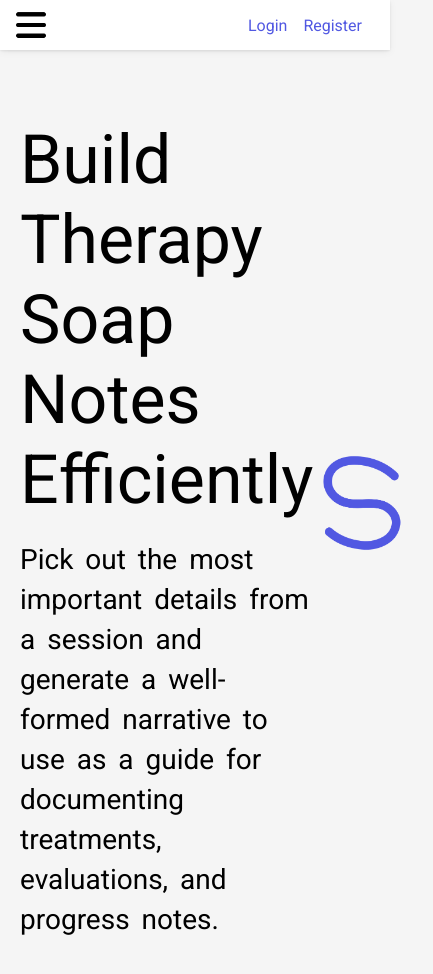
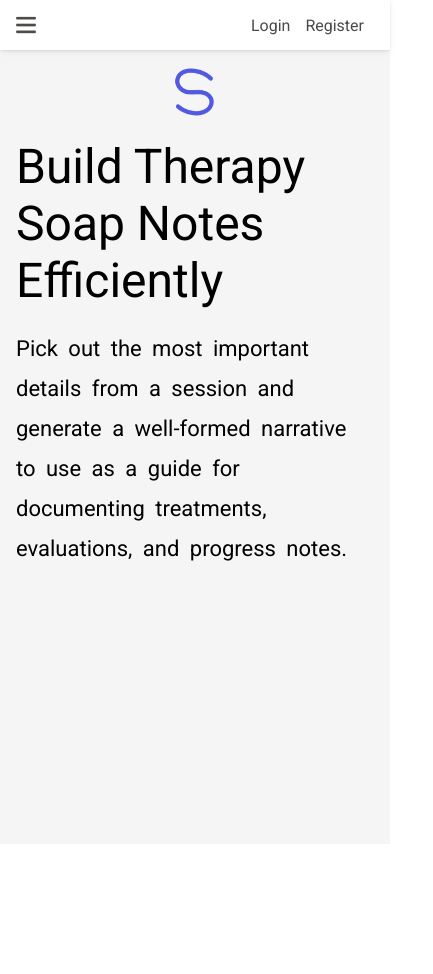
Before and after one commit to adorgan/soap-note, a React (Create React App) app in the folder client/: page / in a window 390 px wide. Shown: the top 974 px of the page, 433 px wide, since content can reach past the window. After the commit the page ends 844 px from the top, so only its background shows below. Built offline with nearby package versions, Linux system fonts and the light colour scheme; no server answers.

Commit message:
added more fluid mobile css, fixed hamburger side bar

```diff
--- a/client/src/App.css
+++ b/client/src/App.css
@@ -31,6 +31,7 @@ body {
   width: 200px;
   position: fixed;
   height: 100%;
+  z-index: 3;
   /* overflow: hidden; */
 }
 
@@ -106,11 +107,13 @@ body {
   background-color: white;
   position: fixed;
   display: block;
+  z-index: 4;
 
   /* margin-left: 200px; */
 }
 
 .hamburger {
+  filter: invert(31%) sepia(1%) saturate(2035%) hue-rotate(327deg) brightness(95%) contrast(99%);
   display: none;
 }
 
@@ -204,7 +207,6 @@ a {
   width: fit-content;
   padding-bottom: 5px;
   margin-bottom: 20px;
-  margin-top: 20px;
 }
 
 form {
@@ -370,7 +372,9 @@ fieldset {
 }
 
 /* My Notes */
-
+.all-notes-container {
+  padding: 20px;
+}
 .note-container {
   width: 75%;
   margin-bottom: 20px;
@@ -402,11 +406,11 @@ fieldset {
   align-items: center;
   justify-content: center;
   z-index: 2;
-  bottom: 20px;
-  right: 20px;
+  bottom: 16px;
+  right: 16px;
   background: #5158e2;
-  height: 50px;
-  width: 50px;
+  height: 56px;
+  width: 56px;
   color: white;
   border-radius: 30px;
   box-shadow: 0px 8px 16px 0px rgba(0, 0, 0, 0.3);
@@ -529,6 +533,11 @@ fieldset {
 }
 
 /* HOME */
+
+.home-icon-image{
+  width: 100px;
+}
+
 .home-title {
   font-size: 68px;
   margin-bottom: 20px;
@@ -570,18 +579,19 @@ fieldset {
 }
 
 .header-link {
-  color: #5158e2;
-  padding: 4px;
-  margin-right: 8px;
-  align-self: flex-end;
+  color: #4a4a4a;
+  padding: 5px;
+  align-self: center;
+  border-radius: 5px;
+  margin-right: 5px;
 }
 
 .header-link:hover {
-  color: #3b42c9;
+  background-color: #f5f5f5;
 }
 
 .hamburger {
-  width: 30px;
+  width: 20px;
 }
 
 .user-icon {
@@ -597,8 +607,7 @@ fieldset {
 #snackbar {
   visibility: hidden; /* Hidden by default. Visible on click */
   min-width: 250px; /* Set a default minimum width */
-
-  background-color: #333; /* Black background color */
+  background-color: rgb(75, 75, 75); /* Black background color */
   color: #fff; /* White text color */
   text-align: center; /* Centered text */
   border-radius: 2px; /* Rounded borders */
@@ -606,9 +615,10 @@ fieldset {
   position: fixed; /* Sit on top of the screen */
   z-index: 1; /* Add a z-index if needed */
   left: 50%; /* Center the snackbar */
-  bottom: 30px; /* 30px from the bottom */
+  bottom: 16px; /* 30px from the bottom */
   left: 50%;
   transform: translateX(-50%);
+  border-radius: 25px;
 }
 
 #snackbar.show {
@@ -626,7 +636,7 @@ fieldset {
     opacity: 0;
   }
   to {
-    bottom: 30px;
+    bottom: 16px;
     opacity: 1;
   }
 }
@@ -637,14 +647,14 @@ fieldset {
     opacity: 0;
   }
   to {
-    bottom: 30px;
+    bottom: 16px;
     opacity: 1;
   }
 }
 
 @-webkit-keyframes fadeout {
   from {
-    bottom: 30px;
+    bottom: 16px;
     opacity: 1;
   }
   to {
@@ -655,7 +665,7 @@ fieldset {
 
 @keyframes fadeout {
   from {
-    bottom: 30px;
+    bottom: 16px;
     opacity: 1;
   }
   to {
@@ -682,15 +692,15 @@ fieldset {
 }
 
 .dropdown-content a {
-  color: white;
-  background: #4a4a4a;
+  color: #4a4a4a;
+  background: white;
   padding: 12px 16px;
   text-decoration: none;
   display: block;
 }
 
 .dropdown-content a:hover {
-  background: rgb(90, 90, 90);
+  background: #f5f5f5;
 }
 
 
@@ -698,6 +708,7 @@ fieldset {
 @media only screen and (max-width: 900px) {
   .left-container {
     display: none;
+    padding-top: 70px;
   }
 
   .right-container {
@@ -761,4 +772,49 @@ fieldset {
     width: 100%;
   }
 
+  .side-bar-text {
+    font-size: 24px;
+  }
+
+  .left-container a {
+    font-size:20px;
+  }
+
+  .content-title {
+    margin: 10px;
+    padding: 0px;
+  }
+
+  .content {
+    padding: 0px;
+    margin-bottom: 0px;
+  }
+
+  .sidebar-icon-container{
+    display: none;
+  }
+
+  .home-container {
+    flex-direction: column-reverse;
+  }
+
+  .home-div-left {
+    padding: 16px;
+  }
+
+  .home-title{
+    margin-top: 0px;
+    font-size: 48px;
+  }
+
+  .home-subtitle {
+    font-size: 22px;
+  }
+
+  .home-icon-image{
+    width: 50px;
+    margin-top: 16px;
+  }
+
+
 }
--- a/client/src/components/Home.js
+++ b/client/src/components/Home.js
@@ -11,7 +11,7 @@ const Home = () => {
       </div>
       <div className="home-icon-container">
         <div className="home-icon">
-          <img src="icons/Untitled.png" alt="" style={{ width: "100px" }} />
+          <img src="icons/Untitled.png" alt="" className="home-icon-image" />
         </div>
       </div>
     </div>
--- a/client/src/components/MyNotes.js
+++ b/client/src/components/MyNotes.js
@@ -93,8 +93,7 @@ const MyNotes = () => {
 
     return (
         <>
-            <div className="">
-                <>
+            <div className="all-notes-container">
                 {notes.map((note) => {
                     return (
                         <Fragment key={note._id}>
@@ -107,7 +106,6 @@ const MyNotes = () => {
                         </Fragment>
                     );
                 })}
-                </>
             </div>
             <div onClick={handleNewNote} className="float">
                 +
--- a/client/src/components/SideBar.js
+++ b/client/src/components/SideBar.js
@@ -26,6 +26,8 @@ const SideBar = () => {
 
   const assessmentsDropDown = useRef(null);
   const assessmentsDropDownArrow = useRef(null);
+
+  const windowWidth = window.innerWidth;
 
   useEffect(() => {
     if (ADLDropDownShowing) {
--- a/client/src/components/SideBarSubLink.js
+++ b/client/src/components/SideBarSubLink.js
@@ -2,9 +2,18 @@ import React from "react";
 import { Link } from "react-router-dom";
 
 const SideBarSubLink = ({ id, url, title }) => {
+    const handleClick = () => {
+        const windowWidth = window.innerWidth;
+        console.log(windowWidth);
+        if (windowWidth <= 900) {
+            const sidebar = document.getElementById("left-sidebar");
+            sidebar.classList.remove('mobile-nav')
+        }
+    };
+
     return (
         <div className="sidebar-sublink sidebar-links ">
-      <Link id={id} to={url}>
+            <Link id={id} to={url} onClick={handleClick}>
                 {title}
             </Link>
         </div>
```
Also changed, not shown: client/src/components/HeaderRight.js (line endings or trailing spaces). Lines whose indentation alone changed are shown as unchanged.
